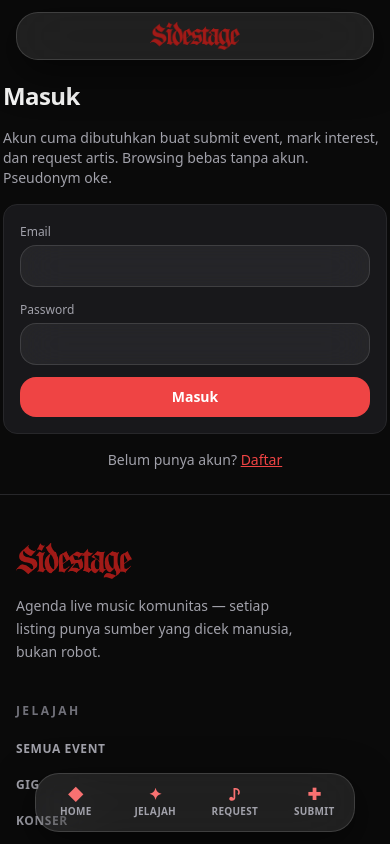
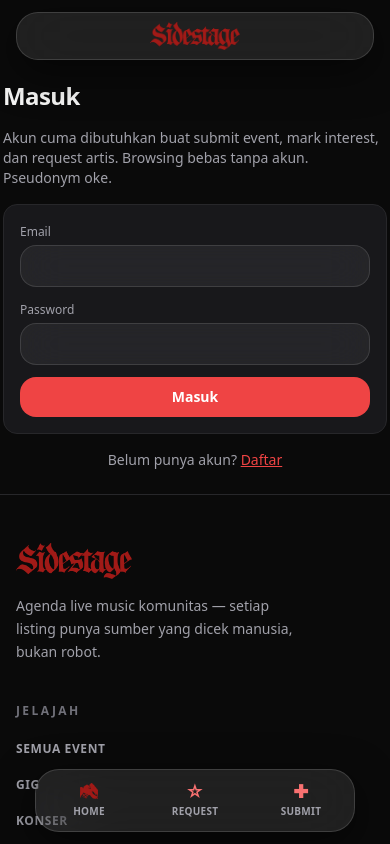
Before and after one commit to zephyrxeth/panggung, a Next.js app: page /login in a window 390 px wide. Shown: the top 844 px of the page. Built offline with nearby package versions, Linux system fonts and the light colour scheme.

Commit message:
Mobile dock: raven logo home icon, drop Jelajah (future sidebar), uniform 18px icons, 3-col grid

```diff
--- a/src/app/layout.tsx
+++ b/src/app/layout.tsx
@@ -8,9 +8,8 @@ export const metadata: Metadata = {
 };
 
 const NAV = [
-  { href: "/", label: "Home", icon: "◆" },
-  { href: "/explore", label: "Jelajah", icon: "✦" },
-  { href: "/request", label: "Request", icon: "♪" },
+  { href: "/", label: "Home", logo: true },
+  { href: "/request", label: "Request", icon: "☆" },
   { href: "/submit", label: "Submit", icon: "✚" },
 ];
 
@@ -80,10 +79,13 @@ export default function RootLayout({ children }: { children: React.ReactNode })
 
         {/* mobile floating dock nav */}
         <nav className="sm:hidden fixed bottom-0 inset-x-0 z-40 px-3 pb-[calc(12px+env(safe-area-inset-bottom))]">
-          <div className="mx-auto max-w-[320px] grid grid-cols-4 rounded-[24px] glass-strong shadow-[0_12px_40px_rgba(0,0,0,0.55)] border border-white/15 py-2">
+          <div className="mx-auto max-w-[320px] grid grid-cols-3 rounded-[24px] glass-strong shadow-[0_12px_40px_rgba(0,0,0,0.55)] border border-white/15 py-2">
             {NAV.map(n => (
-              <Link key={n.href} href={n.href} className="flex flex-col items-center gap-0.5 py-1 text-[10px] font-bold uppercase tracking-wide text-zinc-400 active:text-red-300">
-                <span className="text-base leading-none text-red-400">{n.icon}</span>{n.label}
+              <Link key={n.href} href={n.href} className="flex flex-col items-center gap-1 py-1 text-[10px] font-bold uppercase tracking-wide text-zinc-400 active:text-red-300">
+                {n.logo
+                  ? <img src="/brand/logo-red.png" alt="" className="h-[18px] w-[18px] object-contain" />
+                  : <span className="text-[18px] leading-none text-red-400">{n.icon}</span>}
+                {n.label}
               </Link>
             ))}
           </div>
```
